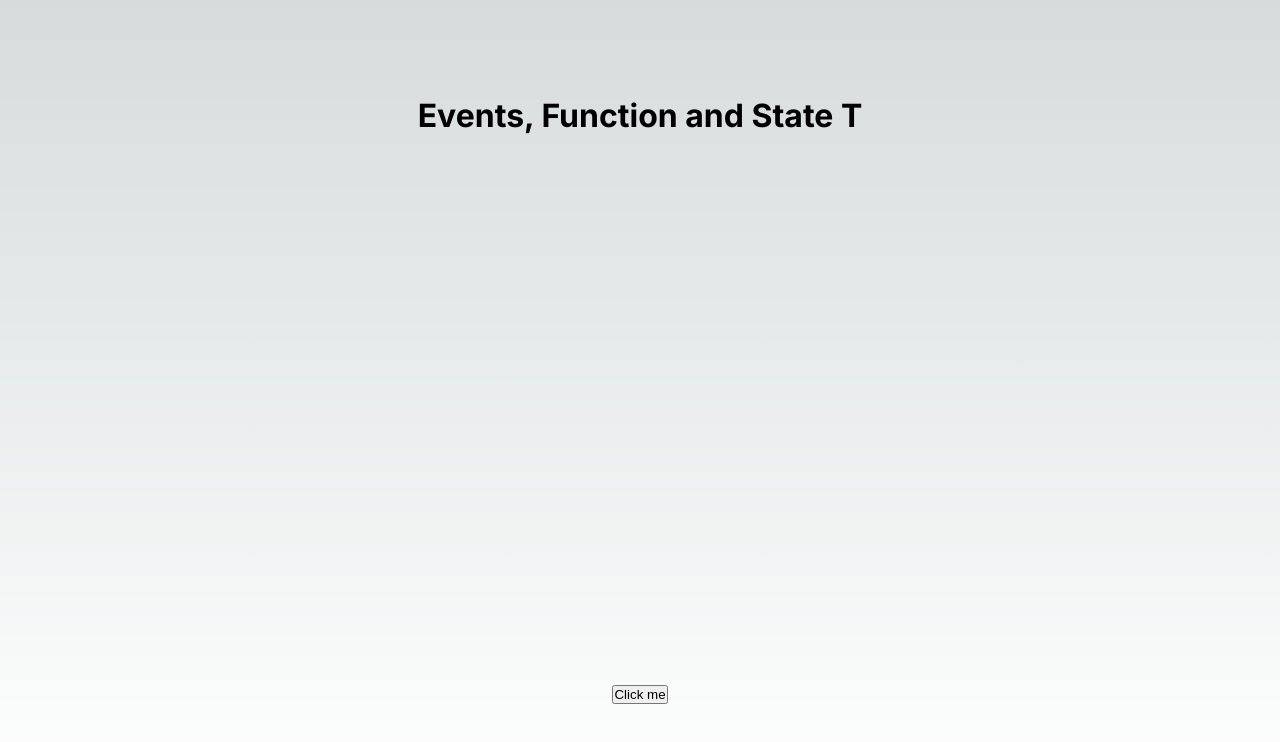
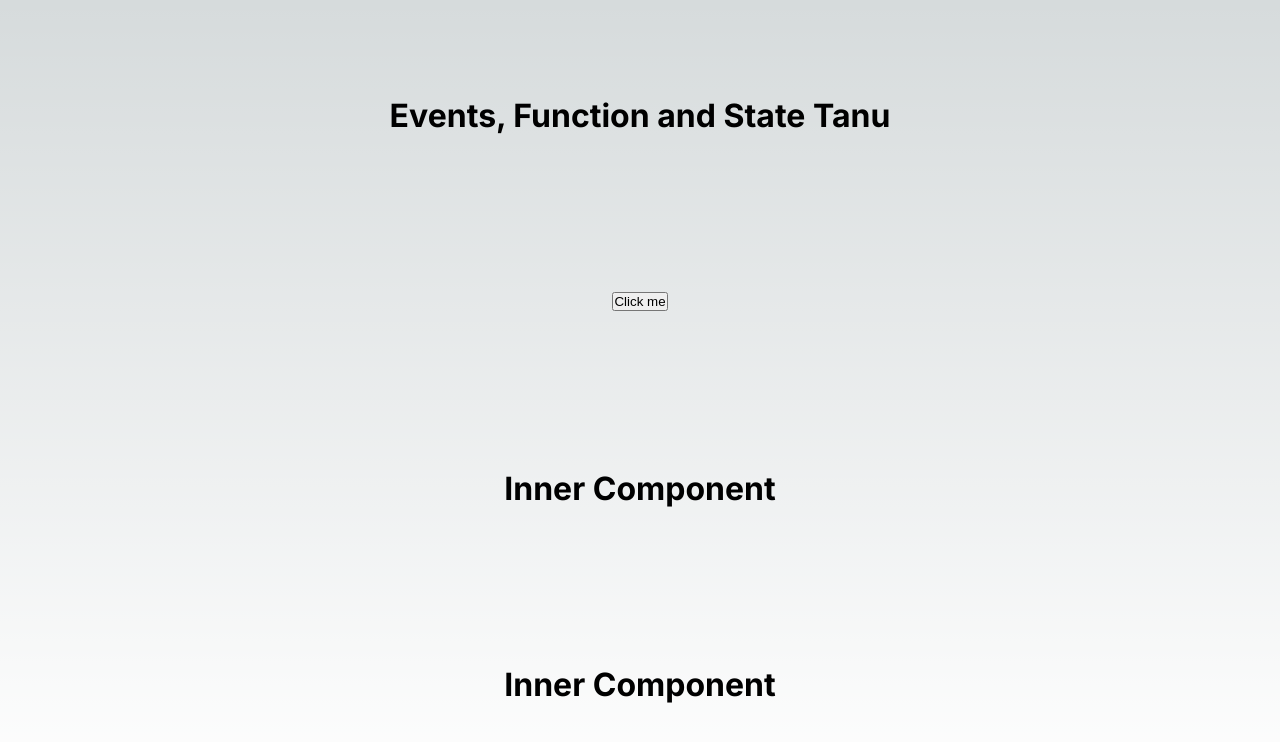
Before and after one commit to tanuuu18/Learning-NextJS, a Next.js app in the folder blog/: page / in a window 1280 px wide. Shown: the top 742 px of the page. Built offline with nearby package versions, Linux system fonts and the light colour scheme.

Commit message:
Functions

```diff
--- a/blog/src/app/page.js
+++ b/blog/src/app/page.js
@@ -4,14 +4,23 @@ import styles from "./page.module.css";
 
 export default function Home() {
   const [name, setName] = useState("Tanu");
-  let data = "T";
+
   const apple = () => {
-    data = "t";
+    setName("Tanushree");
+  };
+
+  const InnerComp = () => {
+    return <h1>Inner Component</h1>;
   };
   return (
     <main className={styles.main}>
-      <h1>Events, Function and State {data}</h1>
+      <h1>Events, Function and State {name}</h1>
       <button onClick={() => apple()}>Click me</button>
+      {/* Component calling as a function
+      Calling function as a Component */}
+      <InnerComp />
+      {/* Using as a function */}
+      {InnerComp()}
     </main>
   );
 }
```
